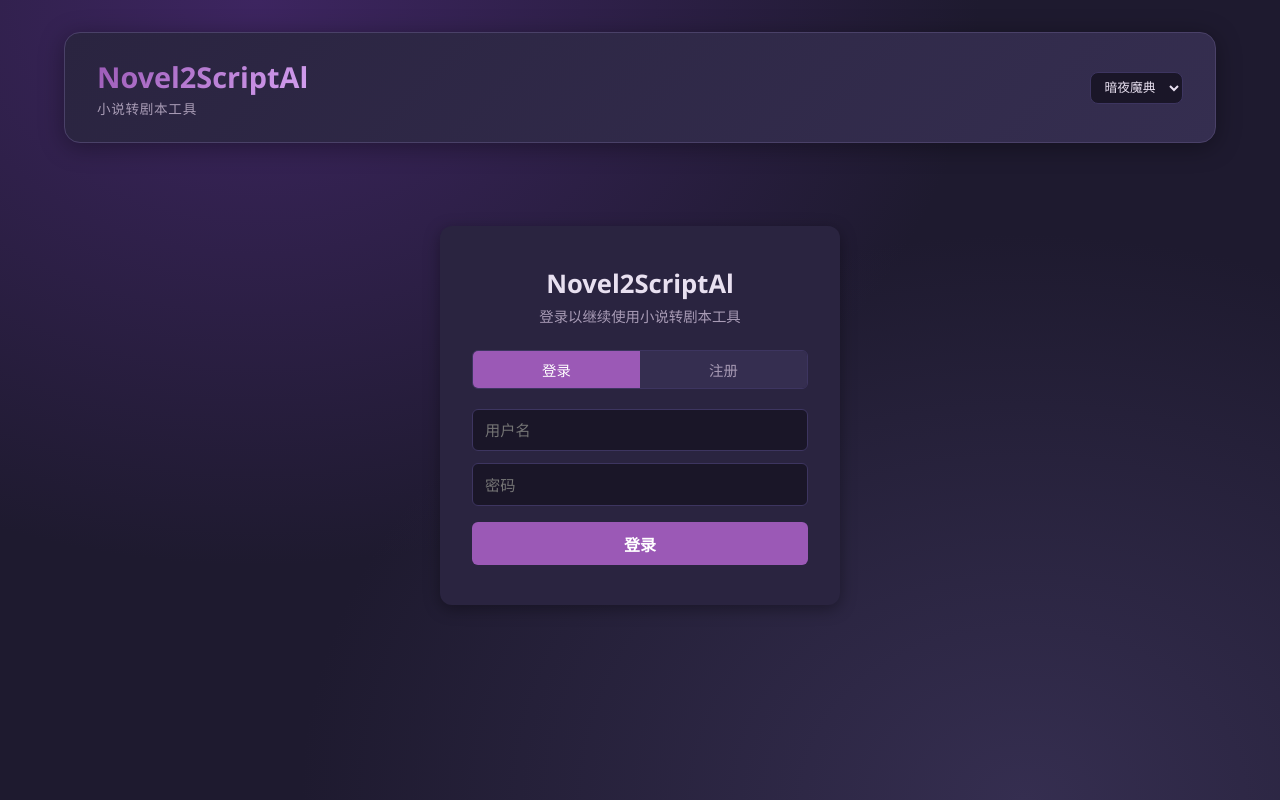
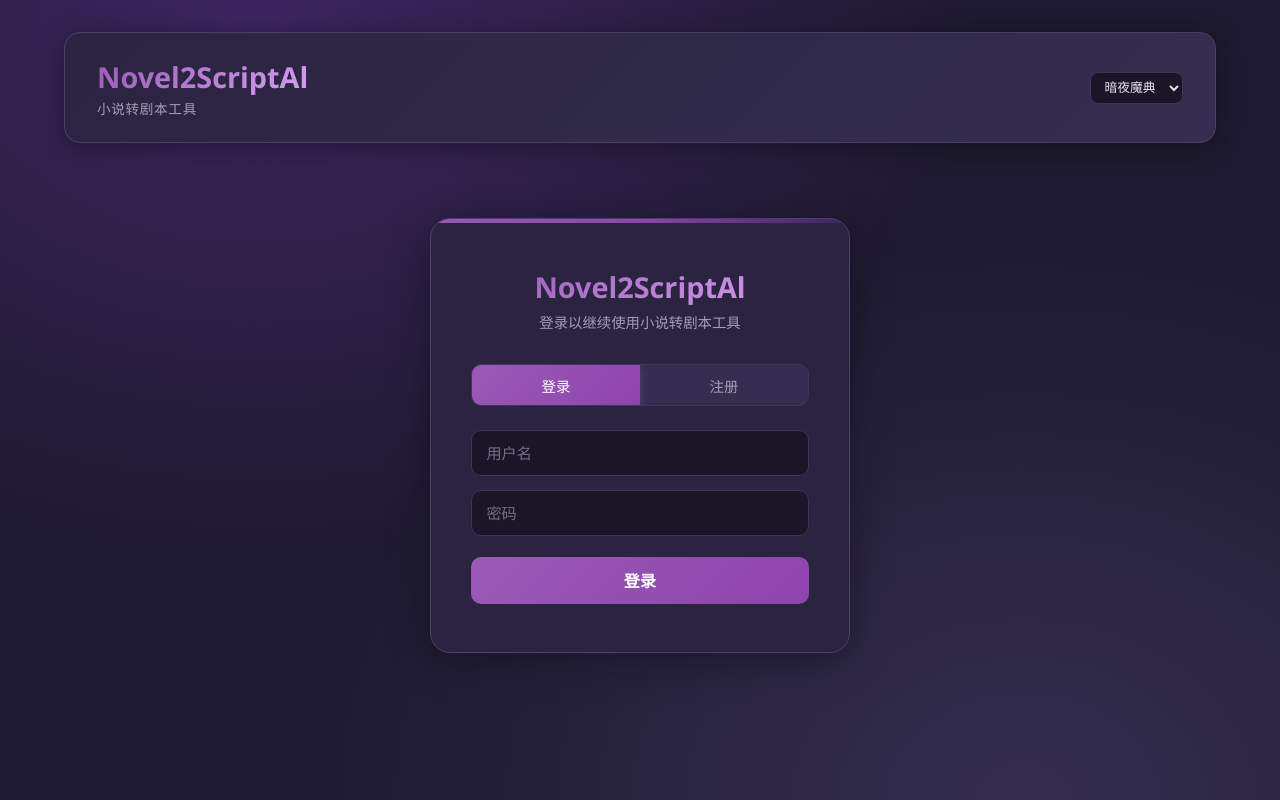
Before and after one commit to yenodu/Novel2ScriptAl, a Vue app in the folder frontend/: page /login in a window 1280 px wide. Built offline with nearby package versions, Linux system fonts and the light colour scheme.

Commit message:
Update Login.vue

```diff
--- a/frontend/src/views/Login.vue
+++ b/frontend/src/views/Login.vue
@@ -38,7 +38,7 @@
 
         <p v-if="store.error" class="msg-error">{{ store.error }}</p>
 
-        <button class="btn-submit" type="submit" :disabled="store.loading">
+        <button class="btn-submit ripple" type="submit" :disabled="store.loading">
           {{ store.loading ? '请稍候…' : mode === 'login' ? '登录' : '注册' }}
         </button>
       </form>
@@ -78,21 +78,23 @@ async function handleSubmit() {
 </script>
 
 <style scoped>
-.login-page { display: flex; justify-content: center; align-items: center; min-height: 60vh; }
-.login-card { width: 100%; max-width: 400px; background: var(--bg-card); border-radius: 12px; padding: 2.5rem 2rem; box-shadow: 0 4px 16px var(--shadow); text-align: center; }
-.login-title { font-size: 1.6rem; color: var(--text-primary); margin-bottom: .25rem; }
-.login-sub { color: var(--text-secondary); font-size: .9rem; margin-bottom: 1.5rem; }
+.login-page { display: flex; justify-content: center; align-items: center; min-height: 65vh; padding: 2rem 0; }
+.login-card { width: 100%; max-width: 420px; background: var(--bg-card); border-radius: 20px; padding: 3rem 2.5rem; box-shadow: 0 8px 40px var(--shadow); text-align: center; border: 1px solid var(--border-light); position: relative; overflow: hidden; }
+.login-card::before { content: ''; position: absolute; top: 0; left: 0; right: 0; height: 4px; background: linear-gradient(90deg, var(--accent), var(--accent-hover), var(--accent-light)); }
+.login-title { font-size: 1.8rem; font-weight: 800; background: linear-gradient(135deg, var(--accent), var(--accent-text)); -webkit-background-clip: text; -webkit-text-fill-color: transparent; background-clip: text; margin-bottom: .3rem; }
+.login-sub { color: var(--text-secondary); font-size: .9rem; margin-bottom: 2rem; }
 
-.tabs { display: flex; border-radius: 6px; overflow: hidden; border: 1px solid var(--border); margin-bottom: 1.25rem; }
-.tab { flex: 1; padding: .5rem 0; border: none; background: var(--bg-card-alt); color: var(--text-secondary); font-size: .9rem; font-weight: 500; cursor: pointer; }
-.tab.active { background: var(--accent); color: var(--btn-primary-text); }
+.tabs { display: flex; border-radius: 10px; overflow: hidden; border: 1px solid var(--border); margin-bottom: 1.5rem; background: var(--bg-card-alt); }
+.tab { flex: 1; padding: .6rem 0; border: none; background: transparent; color: var(--text-secondary); font-size: .9rem; font-weight: 500; cursor: pointer; transition: all .2s; }
+.tab.active { background: linear-gradient(135deg, var(--accent), var(--accent-hover)); color: var(--btn-primary-text); box-shadow: 0 2px 8px color-mix(in srgb, var(--accent) 40%, transparent); }
 
-.login-form { display: flex; flex-direction: column; gap: .75rem; }
-.field { width: 100%; padding: .65rem .75rem; border: 1px solid var(--border); border-radius: 6px; font-size: .95rem; font-family: inherit; background: var(--bg-input); color: var(--text-primary); }
-.field:focus { outline: none; border-color: var(--accent); box-shadow: 0 0 0 3px color-mix(in srgb, var(--accent) 20%, transparent); }
+.login-form { display: flex; flex-direction: column; gap: .85rem; }
+.field { width: 100%; padding: .75rem .9rem; border: 1.5px solid var(--border); border-radius: 10px; font-size: .95rem; font-family: inherit; background: var(--bg-input); color: var(--text-primary); transition: all .15s; }
+.field:focus { outline: none; border-color: var(--accent); box-shadow: 0 0 0 4px color-mix(in srgb, var(--accent) 15%, transparent); }
+.field::placeholder { color: var(--text-muted); }
 
-.btn-submit { margin-top: .25rem; padding: .6rem 0; font-size: 1rem; font-weight: 600; color: var(--btn-primary-text); background: var(--accent); border: none; border-radius: 6px; cursor: pointer; }
-.btn-submit:hover:not(:disabled) { background: var(--accent-hover); }
-.btn-submit:disabled { opacity: .6; cursor: not-allowed; }
-.msg-error { color: var(--danger); font-size: .85rem; text-align: center; }
+.btn-submit { margin-top: .5rem; padding: .7rem 0; font-size: 1rem; font-weight: 700; color: var(--btn-primary-text); background: linear-gradient(135deg, var(--accent), var(--accent-hover)); border: none; border-radius: 10px; cursor: pointer; transition: all .2s; letter-spacing: .02em; }
+.btn-submit:hover:not(:disabled) { transform: translateY(-1px); box-shadow: 0 4px 16px color-mix(in srgb, var(--accent) 40%, transparent); }
+.btn-submit:disabled { opacity: .6; cursor: not-allowed; transform: none; }
+.msg-error { color: var(--danger); font-size: .85rem; text-align: center; margin-top: .25rem; }
 </style>
```
